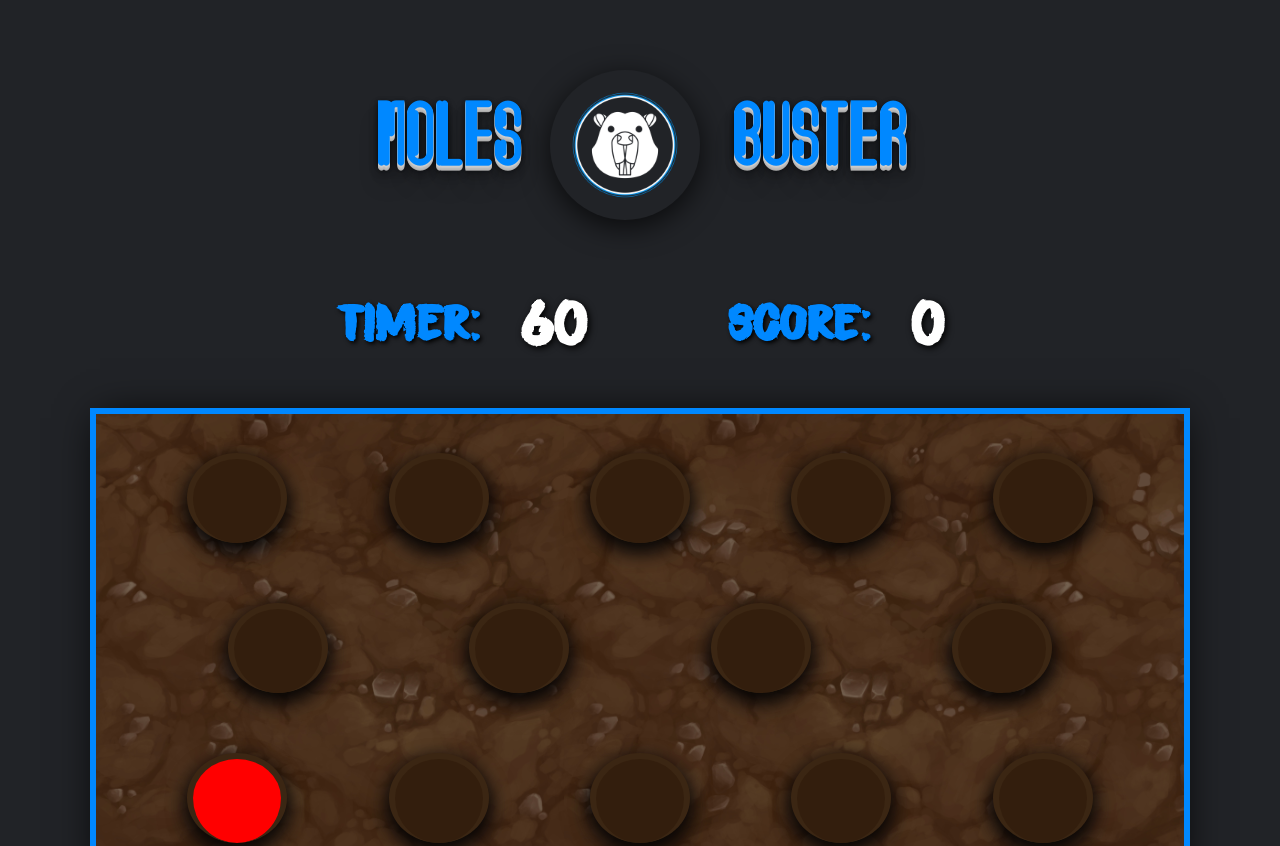
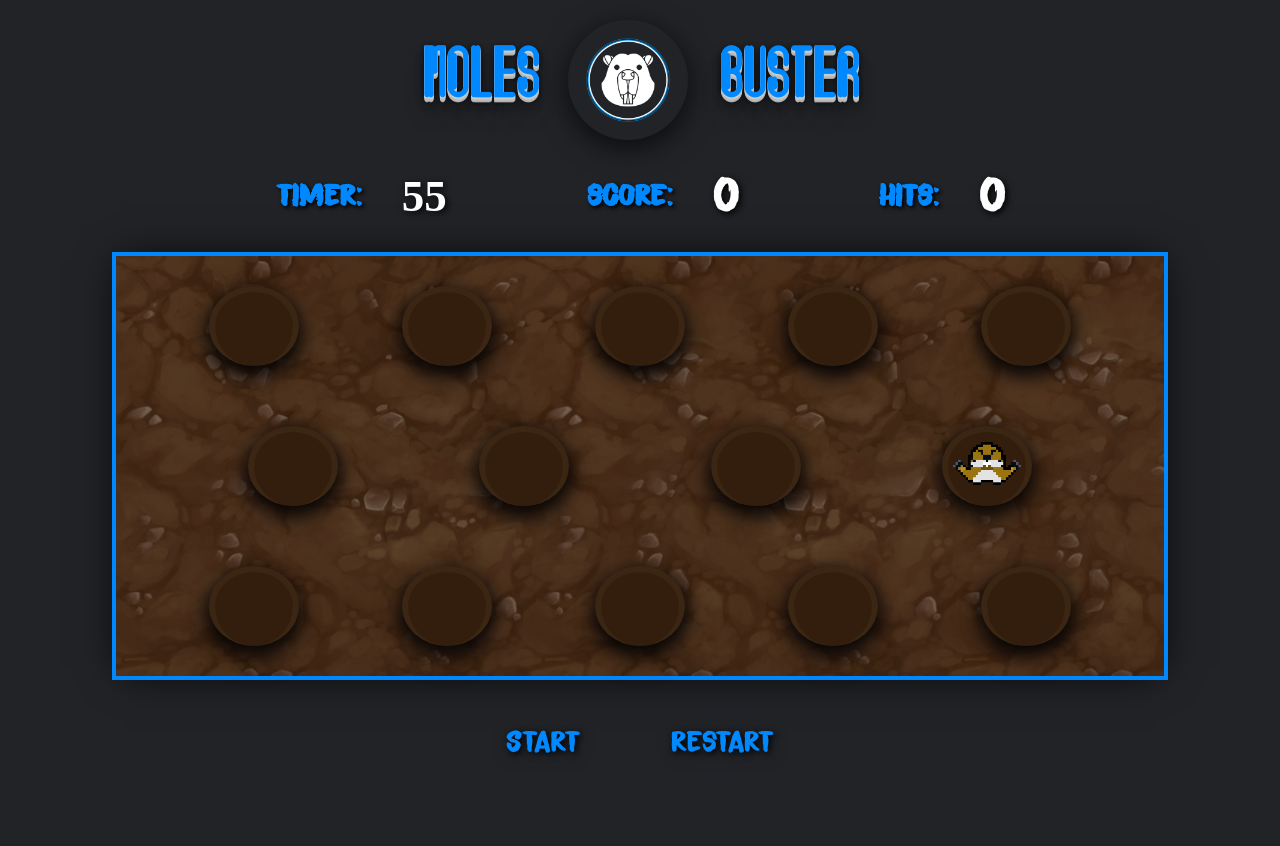
Before and after one commit to DaniDev94/Mole-buster-project, a plain HTML site: page src/app/index.html in a window 1280 px wide. Shown: the top 846 px of the page. After the commit the page ends 800 px from the top, so only its background shows below. Drawn offline with Linux system fonts and the light colour scheme.

Commit message:
RELEASE: mvp achieved

```diff
--- a/src/app/index.html
+++ b/src/app/index.html
@@ -20,12 +20,16 @@
     <!-- Data score and timer -->
     <div class="b-container-info">
         <div class='b-container-data'>
-            <h2 class='b-container-data__time'>timer:</h2>
+            <h2 class='b-container-data__title'>timer:</h2>
             <h2 class='b-container-data__count' id="countdown">60</h2>
         </div>
         <div class="b-container-data">
-            <h2 class='b-container-data__time'>score:</h2>
+            <h2 class='b-container-data__title'>score:</h2>
             <h2 class='b-container-data__count' id="score">0</h2>
+        </div>
+        <div class="b-container-data">
+            <h2 class='b-container-data__title'>hits:</h2>
+            <h2 class='b-container-data__count' id="hits">0</h2>
         </div>
     </div>
     <!-- Game -->
@@ -40,12 +44,12 @@
             </div>
             <div class="b-game__row">
                 <div class="b-circle" id="6"></div>
-                <div class="b-circle" id="7"></div>
+                <div class="b-circle mole" id="7"></div>
                 <div class="b-circle" id="8"></div>
                 <div class="b-circle" id="9"></div>
             </div>
             <div class="b-game__row">
-                <div class="b-circle mole" id="10"></div>
+                <div class="b-circle" id="10"></div>
                 <div class="b-circle" id="11"></div>
                 <div class="b-circle" id="12"></div>
                 <div class="b-circle" id="13"></div>
@@ -55,8 +59,8 @@
     </div>
     <!-- Button -->
     <div class="b-button">
-        <div class="b-button__btn">Start</div>
-        <div class="b-button__btn">restart</div>
+        <div class="b-button__btn" id="start">Start</div>
+        <div class="b-button__btn" id="restart">restart</div>
     </div>
 </body>
 
--- a/src/environments/app.js
+++ b/src/environments/app.js
@@ -0,0 +1,99 @@
+// Capturamos todos los nodos
+const $$circles = document.querySelectorAll(".b-circle");
+const $$mole = document.querySelectorAll(".mole");
+const $$timer = document.querySelector("#countdown");
+const $$score = document.querySelector("#score");
+const $$hits = document.querySelector("#hits");
+const $$btnStart = document.querySelector('#start');
+const $$btnRestart = document.querySelector('#restart');
+
+//Tiempo inicial
+let timer = 60;
+//Resultado inicial
+let result = 0;
+//Acietos iniciales
+let hits = 0;
+//Creamos una variabel igualandola a null para detener el intervalo de tiempo
+let timerId = null;
+//Declaramos la variable para que tenga un alcance global
+let hitPosition;
+
+//Función para recorrer cada circulo de forma aleatoria--------------------------->
+
+const randomCircle = () => {
+  $$circles.forEach((circle) => {
+    // console.log(circle) Obtenemos cada circulo.
+    //Obtenemos cada cuadrado y eliminamos la clase 'mole' par el circulo que la contenga
+    circle.classList.remove("mole");
+  });
+  //Obtenemos cada circulo de forma eleatoria
+  //Con $$circles y corchetes [] --> acedemos a la posición del array y le pasamos un numero aleatorio entre 0 multiplicado por el total de circulos(14)
+  let randomCircle = $$circles[Math.floor(Math.random() * 14)];
+  //console.log(randomPosition); Circulo aleatorio
+  //console.log(Math.floor(Math.random() * 14)) Numero aleatorio entre cero y 14
+
+  //Para cada circulo aleatorio añadimos la clase mole
+  randomCircle.classList.add("mole");
+
+  //obtenemos el id del circulo aleatorio igualandolo a la variabel y almacenandola de forma global sin inicializar para acceder a ella.
+  hitPosition = randomCircle.id;
+};
+
+//Recorremos cada circulo y agregamos un eventListener--------------------------->
+
+//MouseDown se activa cuando con el raton presionamos un elemento. Recorremos cada circulo.
+$$circles.forEach((circle) => {
+  //Cramos una función en el evento para indicarle lo que sucedera en cada iteracción
+  circle.addEventListener("mousedown", () => {
+    //Si el id del circulo es igual al id del circulo aleatorio(htiPosition) añadimos uno al resultado
+    if (circle.id == hitPosition) {
+      result += 15;
+      //Llevamos el resultado(+15) al score
+      $$score.textContent = result;
+      //Sumamos uno hist por cada acierto
+      hits++;
+      hitPosition = hits;
+      $$hits.textContent = hitPosition;
+      //console.log(hitPosition);
+    }
+  });
+});
+
+//Creamos una función que recoge el intervalo de tiempo para el movimiento de cada caja aleatoria
+const moveMole = () => {
+  timerId = setInterval(randomCircle, 500);
+};
+
+//Función que almacena la cuenta regresiva---------------------------------------->
+
+const countDown = () => {
+  timer--;
+  $$timer.textContent = timer;
+  //Detener la cuenta regresiva
+  if (timer == 0) {
+    //Detenemos la cuenta regresiva pasandole la variable que almacena el intervalo
+    clearInterval(contDownTimer);
+    //Detenemos el intervalo de los circulos aleatorios
+    clearInterval(timerId)
+    //Mostramos con un alert el resultado final
+    alert(`GAME OVER! FINAL SCORE: ${result}`);
+  }
+};
+
+//Creamos una variable igualandola al intervalo y le pasamos la función que almacena la cuenta regresiva;
+let contDownTimer = setInterval(countDown, 1000);
+
+
+
+/* const start = () =>{
+ if(moveMole){
+    moveMole()
+ }
+}
+
+$$btnStart.addEventListener('click', start)  */
+
+
+window.onload = function () {
+    moveMole()
+};
--- a/src/styles/_normalizer.scss
+++ b/src/styles/_normalizer.scss
@@ -40,7 +40,7 @@
 
   h1 {
     font-size: 2em;
-    margin: 0.67em 0;
+    margin: 0;
   }
 
   /* Grouping content
--- a/src/styles/style.scss
+++ b/src/styles/style.scss
@@ -1,13 +1,14 @@
 @import "fonts";
 @import "normalizer";
+
 
 .b-header {
   display: flex;
   align-items: center;
   justify-content: center;
-  margin: 20px 20px 10px 20px;
+  margin: 20px 20px 0px 20px;
   &__title {
-    font-size: 100px;
+    font-size: 80px;
     font-family: "seven";
     color: #0088ff;
     text-shadow: 0 1px 0 #ccc, 0 2px 0 #c9c9c9, 0 3px 0 #bbb, 0 4px 0 #b9b9b9, 0 5px 0 #aaa,
@@ -16,8 +17,8 @@
       0 20px 20px rgba(0, 0, 0, 0.15);
   }
   &__img {
-    margin: 30px;
-    width: 150px;
+    margin: 0 30px;
+    width: 120px;
     box-shadow: rgba(0, 0, 0, 0.712) 0px 7px 29px 0px;
     border-radius: 100px;
   };
@@ -27,6 +28,7 @@
 .b-container-info {
   display: flex;
   justify-content: center;
+  margin: 20px;
 }
 
 .b-container-data {
@@ -35,17 +37,17 @@
   justify-content: center;
   align-items: center;
   font-family: "game";
-  &__time {
+  &__title {
     color: #0088ff;
     text-shadow: 2px 2px 4px rgb(0, 0, 0);
     margin: 0 40px 0 0;
-    font-size: 50px;
+    font-size: 30px;
   }
   &__count {
     margin: 0;
     color: #ffffff;
     text-shadow: 2px 2px 7px rgb(0, 0, 0);
-    font-size: 60px;
+    font-size: 45px;
   }
 }
 
@@ -54,19 +56,19 @@
 .b-container-game {
   display: flex;
   justify-content: center;
-  margin: 40px 90px 40px 90px;
+  margin: 20px 90px 20px 90px;
 }
 
 .b-game {
   display: flex;
   justify-content: center;
   flex-direction: column;
-  width: 12in;
-  min-height: 5in;
+  width: 11in;
+  min-height: 4in;
   background-image: url("../assets/images/tierra.jpg");
   background-size: contain;
   background-attachment: initial;
-  border: 6px solid #0088ff;
+  border: 4px solid #0088ff;
   box-sizing: border-box;
   box-shadow: rgb(0, 0, 0) 0px 0px 40px -10px;
   &__row{
@@ -78,8 +80,8 @@
 };
 
 .b-circle{
-  width: 100px;
-  height: 90px;
+  width: 90px;
+  height: 80px;
   margin: 0px 30px;
   border: 6px solid #3b2613;
   border-bottom-width: 0;
@@ -87,24 +89,21 @@
   border-radius: 50%;
   background-color: #331e0d;
   box-shadow: rgba(3, 3, 5, 0.835) 0px 7px 19px, rgba(0, 0, 0, 0.651) 0px 8px 20px, rgba(17, 17, 26, 0.1) 0px 10px 40px;
+  cursor:crosshair;
 };
 
-
-
-.mole{
-  background-color: red;
-}
 
 /*------------- Button -------------- */
 .b-button {
   display: flex;
   justify-content: center;
   align-items: center;
-  margin: 50px 0 0 0;
+  margin-top: 30px;
   &__btn {
-    font-size: 35px;
+    font-size: 30px;
     font-family: "game";
     color: #0088ff;
+    cursor: pointer;
     text-shadow: 2px 2px 7px rgb(0, 0, 0);
     box-shadow: 0 0 30px 30px #212327 inset;
     border-radius: 60px;
@@ -117,3 +116,11 @@
     }
   }
 }
+
+
+/*------------- Game character  -------------- */
+.mole{
+  background-image: url('../assets/images/mole.png');
+  background-size:contain;
+  background-repeat: no-repeat;
+}
```
Also changed, not shown: src/assets/images/hammer.png (added), src/assets/images/mole.jpg (deleted), src/assets/images/mole.png (added), src/styles/style.css, 1 other file.
